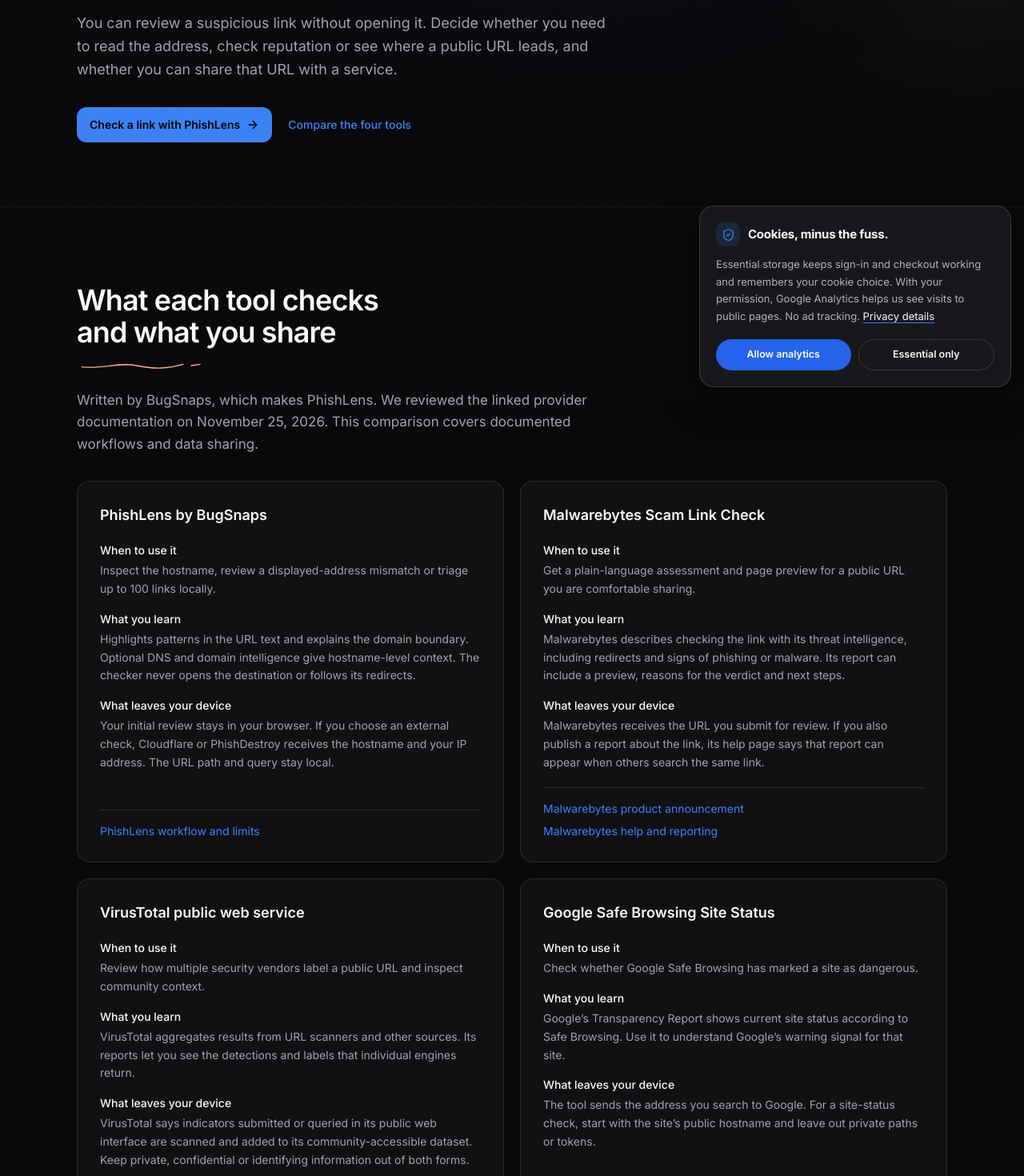
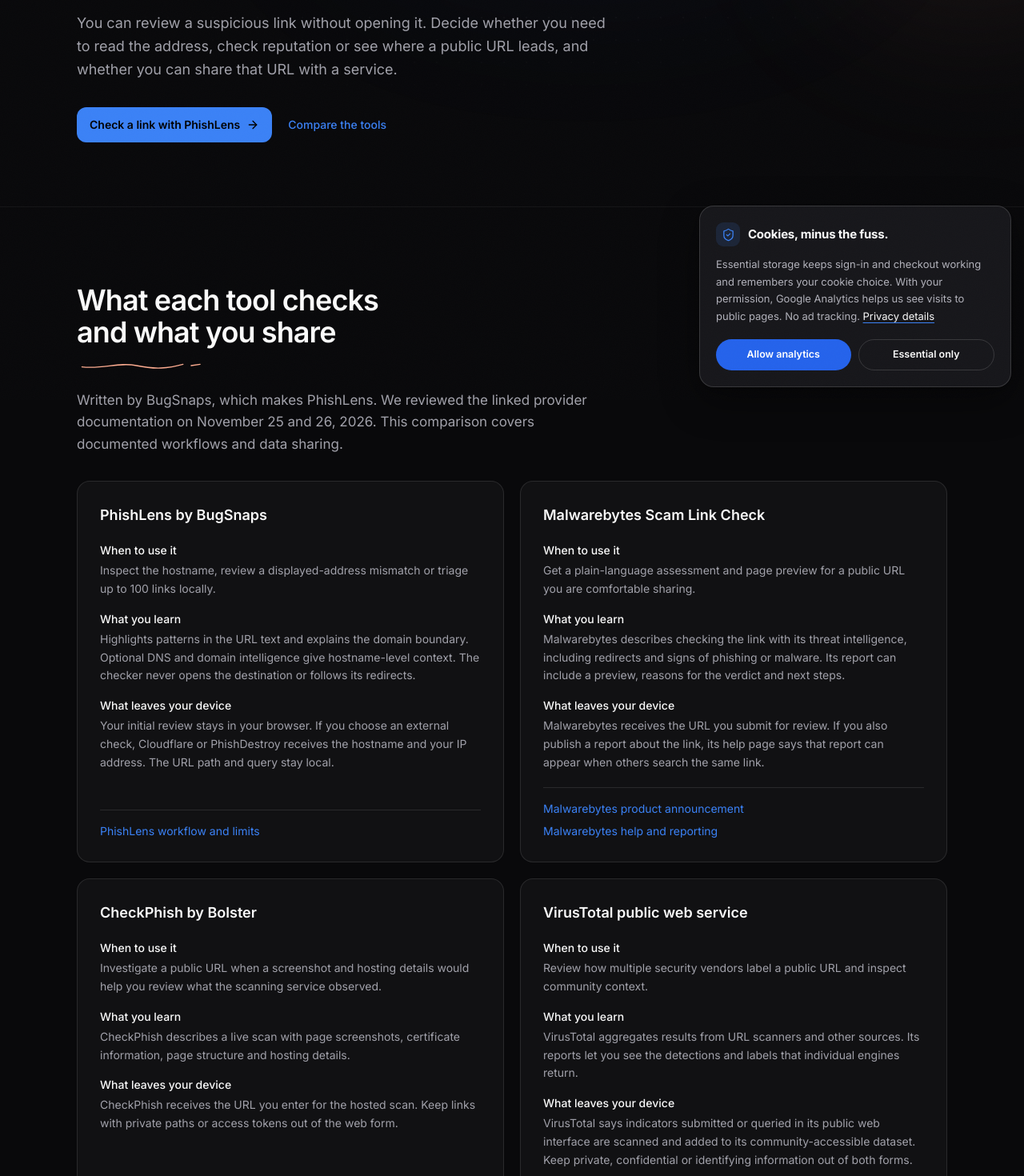
Before and after one commit to 4ryanwaliaa/BugSnaps, a Next.js app: page /compare/phishing-link-checkers in a window 1280 px wide. Shown: the part 300-1770 px from the top of the page at 80% size. Built offline with nearby package versions, Linux system fonts and the light colour scheme; no server answers.

Commit message:
Expand phishing comparison and resource discovery

```diff
--- a/app/compare/page.tsx
+++ b/app/compare/page.tsx
@@ -44,7 +44,7 @@ export default function CompareHub() {
       <Section labelledBy="phishing-comparison-title" className="!pb-0">
         <h2 id="phishing-comparison-title" className="text-2xl font-semibold">Compare tools for checking suspicious links</h2>
         <p className="mt-3 max-w-2xl text-base leading-relaxed text-muted">
-          See how PhishLens, Malwarebytes, VirusTotal and Google Safe Browsing handle link analysis, reputation and submitted data.
+          Compare five link checkers, including PhishLens and CheckPhish, by what they find and what data they receive.
         </p>
         <Link href="/compare/phishing-link-checkers" className="mt-4 inline-flex font-medium text-accent hover:underline">
           Compare phishing link checkers
--- a/app/compare/phishing-link-checkers/page.tsx
+++ b/app/compare/phishing-link-checkers/page.tsx
@@ -7,9 +7,9 @@ import { pageMetadata } from "@/lib/site";
 const pathname = "/compare/phishing-link-checkers";
 
 export const metadata: Metadata = pageMetadata({
-  title: "Phishing Link Checker Comparison: 4 Tools",
+  title: "Phishing Link Checker Comparison",
   description:
-    "Compare PhishLens, Malwarebytes, VirusTotal and Google Safe Browsing. See what each checks and which link details you share before you open anything.",
+    "Compare PhishLens, Malwarebytes, CheckPhish, VirusTotal and Google Safe Browsing. See what each checks and which link details you share.",
   path: pathname,
 });
 
@@ -30,6 +30,13 @@ const providers = [
       { name: "Malwarebytes product announcement", href: "https://www.malwarebytes.com/press/2026/10/05/malwarebytes-launches-free-scam-link-check-so-anyone-can-verify-a-link-is-safe-before-they-click" },
       { name: "Malwarebytes help and reporting", href: "https://help.malwarebytes.com/hc/en-us/articles/56793303873563-Use-Malwarebytes-Scam-Link-Check" },
     ],
+  },
+  {
+    name: "CheckPhish by Bolster",
+    fit: "Investigate a public URL when a screenshot and hosting details would help you review what the scanning service observed.",
+    evidence: "CheckPhish describes a live scan with page screenshots, certificate information, page structure and hosting details.",
+    sharing: "CheckPhish receives the URL you enter for the hosted scan. Keep links with private paths or access tokens out of the web form.",
+    sources: [{ name: "CheckPhish URL scanning overview", href: "https://checkphish.bolster.ai/" }],
   },
   {
     name: "VirusTotal public web service",
@@ -69,7 +76,7 @@ export default function PhishingLinkCheckerComparisonPage() {
             Check a link with PhishLens <ArrowRight className="h-4 w-4" aria-hidden="true" />
           </Link>
           <a href="#checker-comparison" className="py-2 text-sm font-medium text-accent hover:underline">
-            Compare the four tools
+            Compare the tools
           </a>
         </div>
       </PageHeader>
@@ -78,7 +85,7 @@ export default function PhishingLinkCheckerComparisonPage() {
         <SectionTitle
           id="comparison-title"
           title="What each tool checks and what you share"
-          lead="Written by BugSnaps, which makes PhishLens. We reviewed the linked provider documentation on November 25, 2026. This comparison covers documented workflows and data sharing."
+          lead="Written by BugSnaps, which makes PhishLens. We reviewed the linked provider documentation on November 25 and 26, 2026. This comparison covers documented workflows and data sharing."
         />
         <div className="mt-8 grid gap-5 md:grid-cols-2">
           {providers.map((provider) => (
--- a/app/phishing-detector/page.tsx
+++ b/app/phishing-detector/page.tsx
@@ -27,7 +27,7 @@ export const metadata: Metadata = pageMetadata({
 
 const faqs = [
   { question: "How can I check a suspicious link without opening it?", answer: "Copy the link address and paste it into PhishLens. The browser-based checker examines the URL text and highlights warning signs without visiting the destination. Verify unexpected requests through a known contact or the official app." },
-  { question: "Does a phishing link checker prove a URL is safe?", answer: "No. A URL can look ordinary and still lead to a phishing page. The local check does not visit the destination or follow redirects. Optional external domain, reputation and DNS checks provide additional signals only when you choose them. Treat highlighted patterns as investigation leads and do not enter credentials based on a clean result." },
+  { question: "Is this link safe if the URL checker finds no warning signs?", answer: "A clean result leaves the destination unverified. PhishLens checks the link text locally and leaves the destination and redirects unopened. Optional checks add domain, reputation and DNS context. For requests to sign in, pay or share information, open the official app or confirm with a known contact." },
   { question: "Should I submit a password reset link to a public URL checker?", answer: "Keep reset links, private invitations and sign-in links out of public lookup services. They can contain a token that grants access. If the message is unexpected, open the official app or use a trusted bookmark to verify the request." },
   { question: "Can an HTTPS link still be phishing?", answer: "Yes. HTTPS protects the connection to a hostname; it does not establish that the site or sender is trustworthy. Check the actual hostname and verify the request independently before entering passwords or payment details." },
 ];
--- a/app/resources/page.tsx
+++ b/app/resources/page.tsx
@@ -12,7 +12,7 @@ export const metadata: Metadata = pageMetadata({
 
 const collections = [
   { title: "Website security checklist before launch", path: "/website-security-checklist", text: "Review HTTPS, access, backups and alerts. Download a CSV to record evidence and sign off on a release." },
-  { title: "Phishing link checker comparison", path: "/compare/phishing-link-checkers", text: "Compare PhishLens, Malwarebytes, VirusTotal and Google Safe Browsing by what they check and what you share." },
+  { title: "Phishing link checker comparison", path: "/compare/phishing-link-checkers", text: "Compare five tools, including PhishLens and CheckPhish, by what they check and what you share." },
   { title: "Report phishing in Gmail or Outlook", path: "/guides/phishing-email-evidence-preservation", text: "Find the web reporting controls, preserve the original email and download a text template for your IT report." },
   { title: "PhishLens offline benchmark", path: "/benchmarks/phishing-link-checker", text: "See how the local checker classified 141,480 threat-listed hostnames, with downloadable aggregate results." },
   { title: "Windows Security Protection History", path: "/guides/windows-security-protection-history", text: "Find recent Windows Security alerts, understand what the action cards mean and record details for IT." },
--- a/lib/routes.ts
+++ b/lib/routes.ts
@@ -63,8 +63,8 @@ export const INDEXABLE_ROUTES: IndexableRoute[] = [
   { path: "/improvements", changeFrequency: "monthly", priority: 0.8, lastModified: "2026-10-08" },
   { path: "/why-bugsnaps", changeFrequency: "monthly", priority: 0.8, lastModified: "2026-10-08" },
   { path: "/compare/mypentest-vs-ai-assistants", changeFrequency: "monthly", priority: 0.8, lastModified: "2026-10-08" },
-  { path: "/compare", changeFrequency: "monthly", priority: 0.6, lastModified: "2026-11-25" },
-  { path: "/compare/phishing-link-checkers", changeFrequency: "monthly", priority: 0.7, lastModified: "2026-11-25" },
+  { path: "/compare", changeFrequency: "monthly", priority: 0.6, lastModified: "2026-11-26" },
+  { path: "/compare/phishing-link-checkers", changeFrequency: "monthly", priority: 0.7, lastModified: "2026-11-26" },
   { path: "/compare/mypentest-vs-vulnerability-scanners", changeFrequency: "monthly", priority: 0.6, lastModified: "2026-11-21" },
   { path: "/compare/bugsnaps-vs-traditional-pentest", changeFrequency: "monthly", priority: 0.6, lastModified: "2026-11-21" },
   { path: "/compare/automated-vs-manual-penetration-testing", changeFrequency: "monthly", priority: 0.6, lastModified: "2026-11-21" },
```
Also changed, not shown: 2 other files (tests, documents, lock files or other folders).
